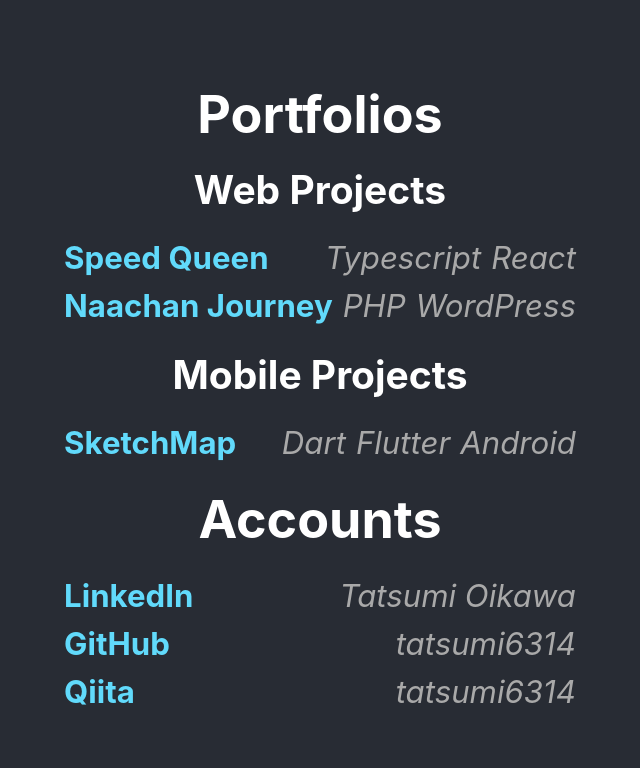
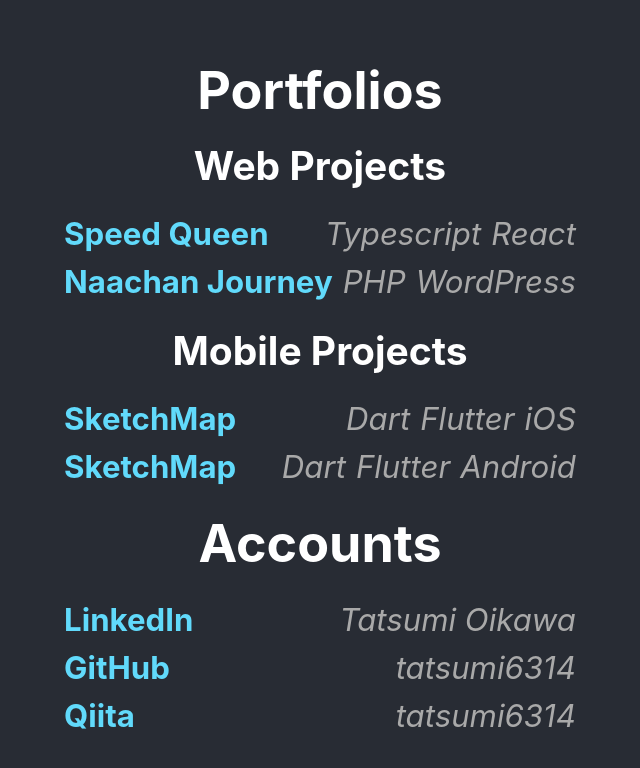
Before and after one commit to tatsumi6314/tatsumi6314.github.io, a React (Create React App) app: page / in a window 1280 px wide. Shown: the top 768 px of the page, without its empty margins (320-960 px from the left). Built offline with nearby package versions, Linux system fonts and the light colour scheme.

Commit message:
SketchMapのiOSのポートフォリを追加する

```diff
--- a/src/App.js
+++ b/src/App.js
@@ -63,6 +63,13 @@
           <h2>Mobile Projects</h2>
           <ul>
             <PortfolioItem
+              url="https://apps.apple.com/jp/app/sketchmap/id6738701125"
+              title="SketchMap"
+              language="Dart"
+              library="Flutter"
+              platform="iOS"
+            />
+            <PortfolioItem
               url="https://play.google.com/store/apps/details?id=com.sketch_map&hl=ja"
               title="SketchMap"
               language="Dart"
```
